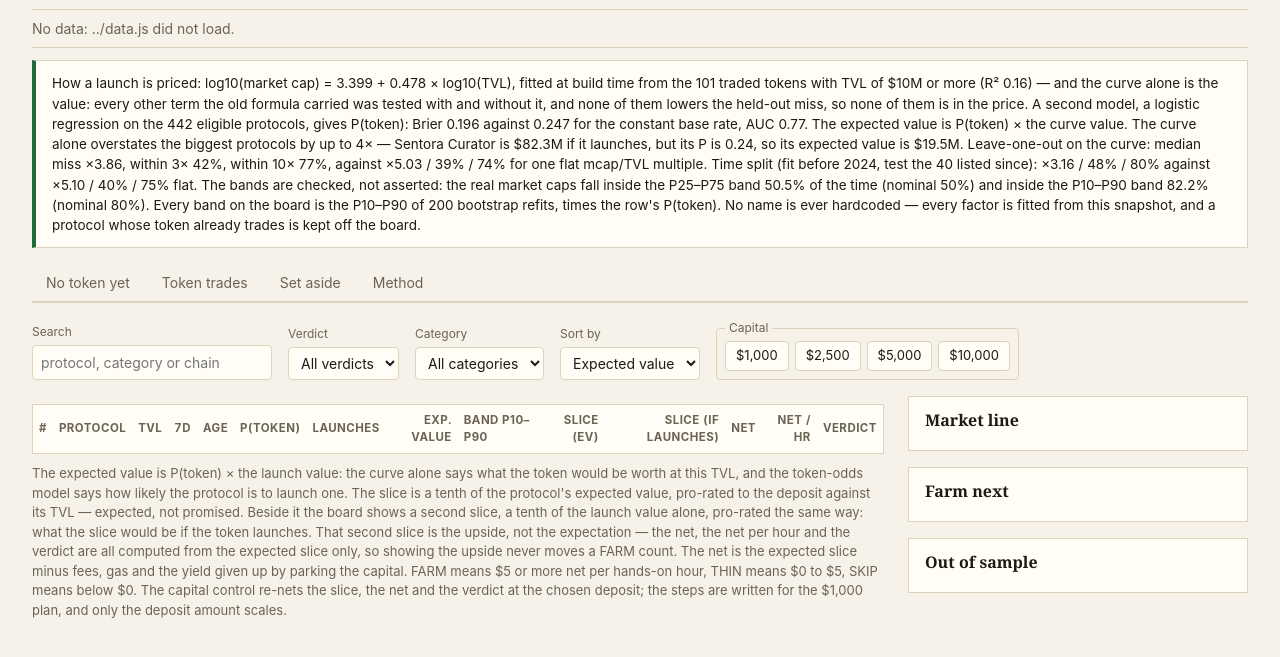
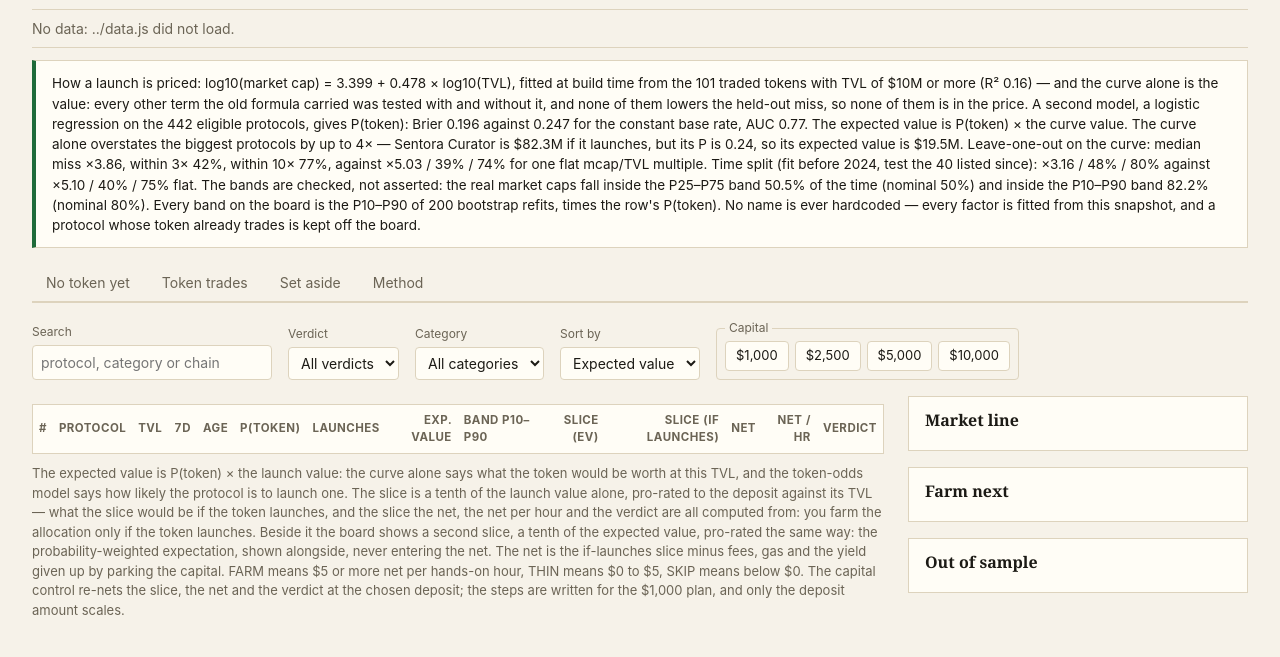
Before and after one commit to Brackenzig/token-radar, a plain HTML site: page dashboard/index.html in a window 1280 px wide. Shown: the part 147-804 px from the top of the page. Drawn offline with Linux system fonts and the light colour scheme; a script that the page names is missing.

Commit message:
token-radar v8: dashboard/index.html - verdict slice reverted to if-launches value

```diff
--- a/dashboard/index.html
+++ b/dashboard/index.html
@@ -1,5 +1,5 @@
 <!doctype html>
-<!-- Token Radar — the dashboard page, v6.
+<!-- Token Radar — the dashboard page, v8.
   ~
   ~ A single page, no framework, no network. It loads ../data.js (the
   ~ board main.ts wrote) and app.js (which renders it). The board tab
@@ -140,14 +140,14 @@
       <p class="note">The expected value is P(token) × the launch value: the
       curve alone says what the token would be worth at this TVL, and the
       token-odds model says how likely the protocol is to launch one. The
-      slice is a tenth of the protocol's expected value, pro-rated to the
-      deposit against its TVL — expected, not promised. Beside it the
-      board shows a second slice, a tenth of the launch value alone,
-      pro-rated the same way: what the slice would be if the token
-      launches. That second slice is the upside, not the expectation —
-      the net, the net per hour and the verdict are all computed from
-      the expected slice only, so showing the upside never moves a FARM
-      count. The net is the expected slice minus fees, gas and the yield
+      slice is a tenth of the launch value alone, pro-rated to the
+      deposit against its TVL — what the slice would be if the token
+      launches, and the slice the net, the net per hour and the verdict
+      are all computed from: you farm the allocation only if the token
+      launches. Beside it the board shows a second slice, a tenth of the
+      expected value, pro-rated the same way: the probability-weighted
+      expectation, shown alongside, never entering the net. The net is
+      the if-launches slice minus fees, gas and the yield
       given up by parking the capital.
       FARM means $5 or more net per hands-on hour, THIN means $0 to $5,
       SKIP means below $0. The capital control re-nets the slice, the net
```
